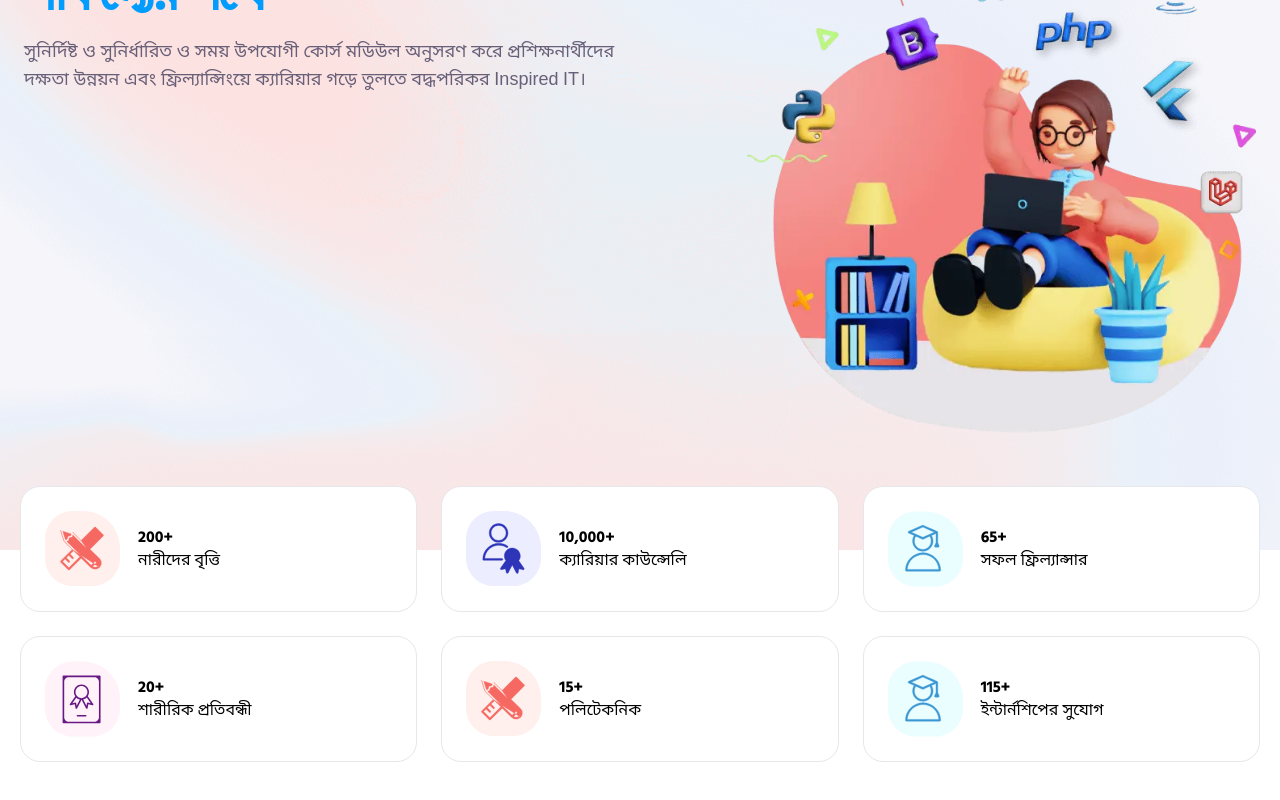
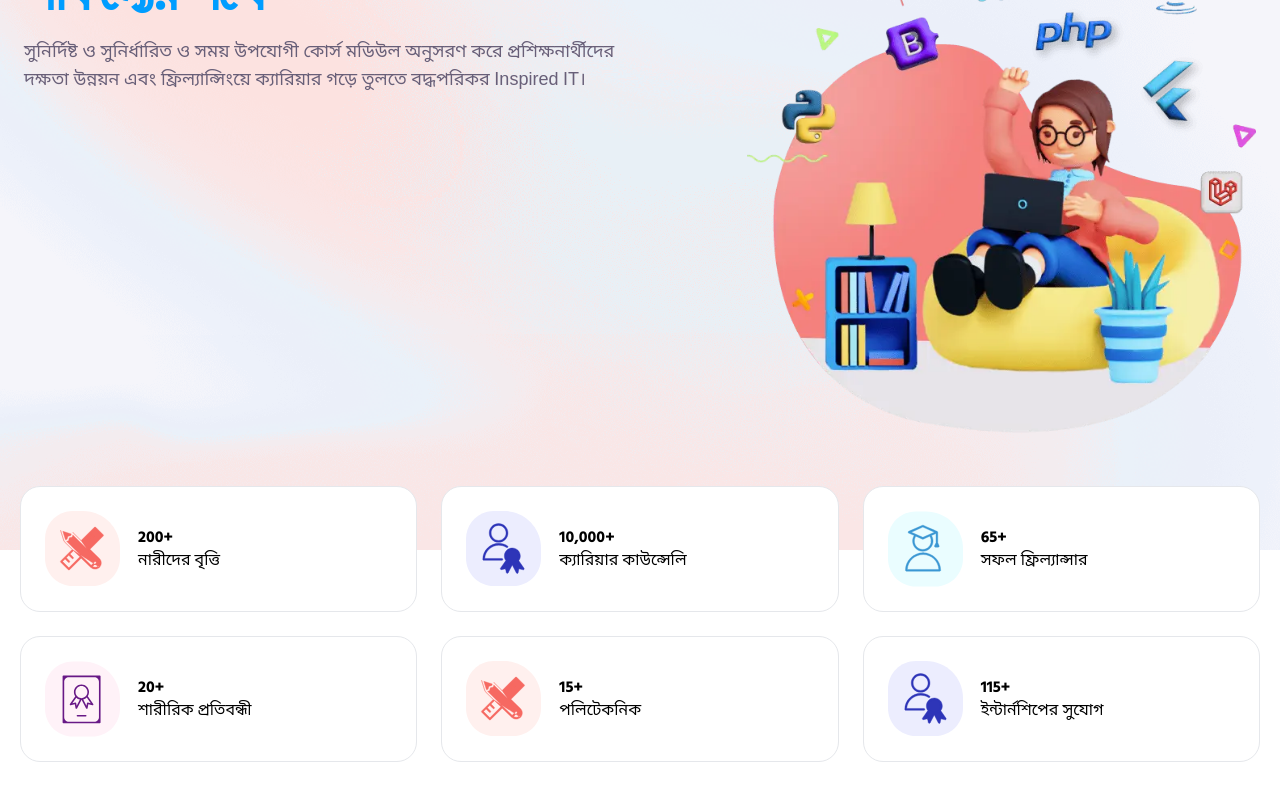
Before and after one commit to Shahriar-Shakil/pondit-clone, a Next.js app: page / in a window 1280 px wide. Shown: the part 250-1050 px from the top of the page. Built offline with nearby package versions, Linux system fonts and the light colour scheme.

Commit message:
add translate on status

```diff
--- a/src/components/Header.tsx
+++ b/src/components/Header.tsx
@@ -20,7 +20,6 @@ export default function Header({}: Props) {
       window.removeEventListener("scroll", handleScroll);
     };
   }, []);
-  console.log(scrollPosition);
   return (
     <div className="fixed left-0 right-0 top-0 z-50">
       <div className={cn("py-4", scrollPosition > 100 && "add-header-bg")}>
--- a/src/components/MobileSidebar.tsx
+++ b/src/components/MobileSidebar.tsx
@@ -1,9 +1,8 @@
 "use client";
 import Image from "next/image";
 import Link from "next/link";
-import React, { useState } from "react";
+import { useState } from "react";
 import { HiMiniBars3CenterLeft } from "react-icons/hi2";
-import { IoIosClose } from "react-icons/io";
 
 type Props = {};
 
--- a/src/components/Status.tsx
+++ b/src/components/Status.tsx
@@ -29,7 +29,7 @@ let data = [
   },
   {
     title: "ইন্টার্নশিপের সুযোগ",
-    icons: "/icons/status-3.svg",
+    icons: "/icons/status-2.svg",
     count: "115",
   },
 ];
@@ -43,7 +43,7 @@ export default function Status({}: Props) {
           {data.map((item, i) => (
             <div
               key={i}
-              className="flex items-center justify-center md:justify-start p-6 rounded-[20px] bg-white border"
+              className="flex items-center justify-center md:justify-start p-6 rounded-[20px] bg-white border hover:-translate-y-3 transition-all	duration-500	"
             >
               <div>
                 <Image src={item.icons} alt="icons" height={75} width={75} />
```
